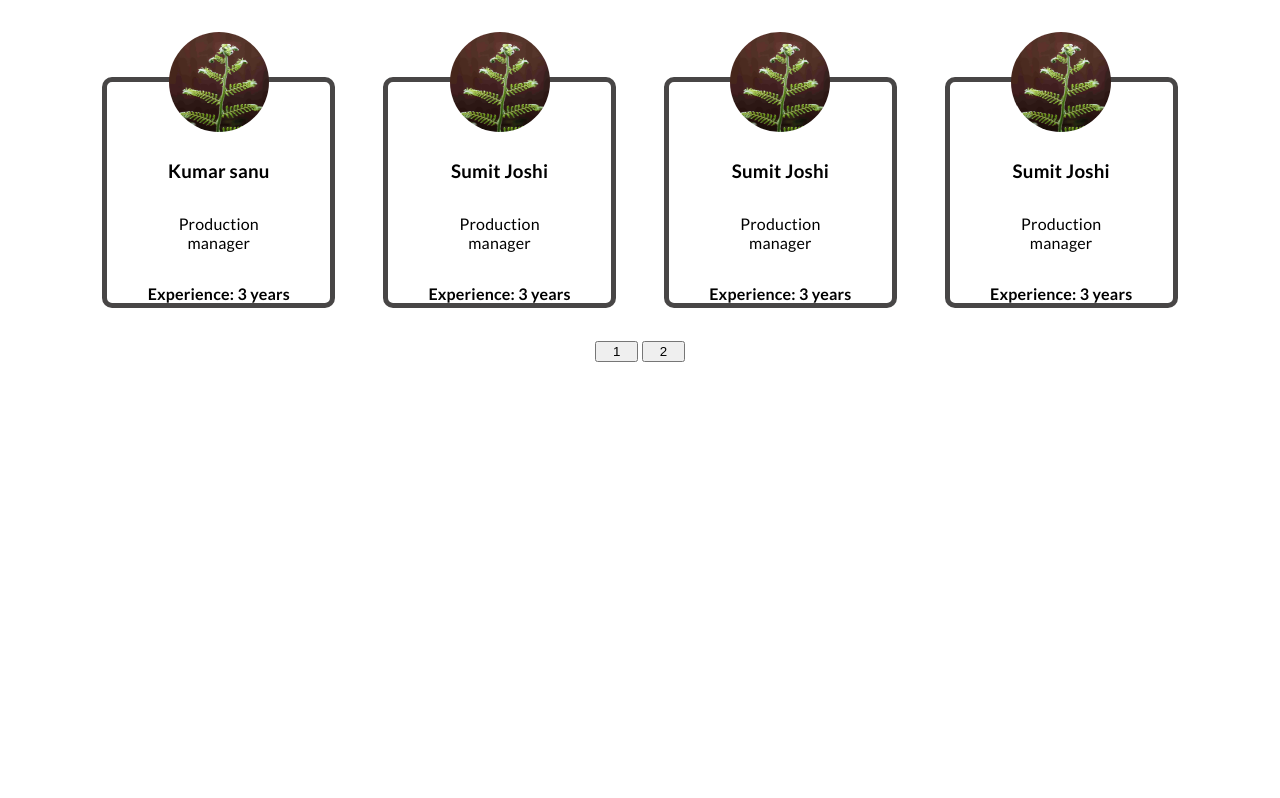
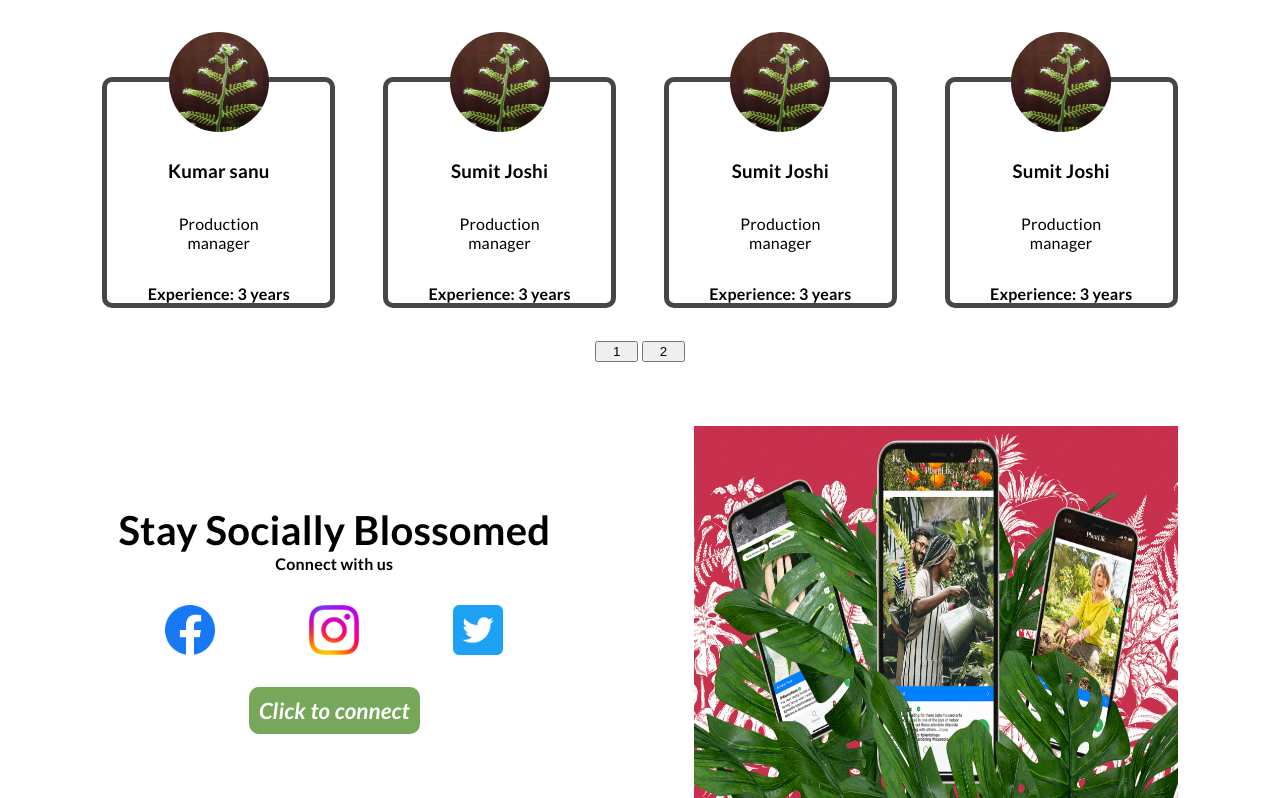
Before and after one commit to nic-dgl309-2024WI/design-system-Sumit-tech-joshi, a plain HTML site: page index.html in a window 1280 px wide. Shown: the part 5447-6245 px from the top of the page. Before the commit the page ends 5841 px from the top, so only its background shows below. Drawn offline with Linux system fonts and the light colour scheme.

Commit message:
Add Social section

```diff
--- a/index.html
+++ b/index.html
@@ -389,12 +389,48 @@
         </div>
 
         <div class="c-our-pepople__section--pagination l-p-2">
-          <button class="l-px-1" id="c-our-pepople__section--page-one" onclick="handlePagination(1)">
+          <button
+            class="l-px-1"
+            id="c-our-pepople__section--page-one"
+            onclick="handlePagination(1)"
+          >
             1
           </button>
-          <button class="l-px-1" id="c-our-pepople__section--page-two" onclick="handlePagination(2)">
+          <button
+            class="l-px-1"
+            id="c-our-pepople__section--page-two"
+            onclick="handlePagination(2)"
+          >
             2
           </button>
+        </div>
+      </section>
+
+      <!-- Our story section -->
+      <section class="u-text__center u-side_padding">
+        <div
+          class="c-social__section l-flex l-flex__align-center l-flex__column"
+        >
+          <div class="c-social__section l-flex l-flex__column-reverse">
+            <div
+              class="c-social__section--text l-p-1 l-pb-4 u-center__vertical"
+            >
+              <h2 class="u-capitalize u-fs__500 l-mt-6">
+                Stay Socially Blossomed
+              </h2>
+              <h4>Connect with us</h4>
+              <div class="c-social__icons l-flex l-flex__justify-space-around">
+                <image class="l-mt-2" src="./images/fb_icon.png" />
+                <image class="l-mt-2" src="./images/insta_icon.png" />
+                <image class="l-mt-2" src="./images/twitter_icon.png" />
+              </div>
+              <a
+                class="l-p-1 l-mt-2 u-btn__green u-white u-accent-bg__green--light u-fs__200"
+                >Click to connect</a
+              >
+            </div>
+            <image class="l-mt-2" src="./images/social_media.jpg" />
+          </div>
         </div>
       </section>
     </main>
--- a/styles.css
+++ b/styles.css
@@ -1361,6 +1361,10 @@ ol {
   display: none;
 }
 
+.c-social__icons img {
+  width: 50px !important;
+}
+
 @media (min-width: 768px) {
   /* Desktop-specific styles */
 
@@ -1425,17 +1429,21 @@ ol {
     width: 45%;
   }
 
-  /* Service Section */
-  .c-service__section {
+  /* Service and social Section */
+  .c-service__section, .c-social__section {
     flex-direction: row;
     justify-content: space-between;
   }
 
-  .c-service__section--text {
+  .c-service__section--text, .c-service__section--text{
     width: 45%;
   }
 
   .c-service__section img {
+    width: 45%;
+  }
+
+  .c-social__section img {
     width: 45%;
   }
 
@@ -1452,7 +1460,7 @@ ol {
     margin-right: 20px;
   }
 
-  .c-service__section--gift {
+  .c-service__section--gift .c-social__section {
     flex-direction: column;
   }
 
```
Also changed, not shown: images/fb_icon.png (added), images/insta_icon.png (added), images/social_media.jpg (added), images/twitter_icon.png (added). Lines whose indentation alone changed are shown as unchanged.
